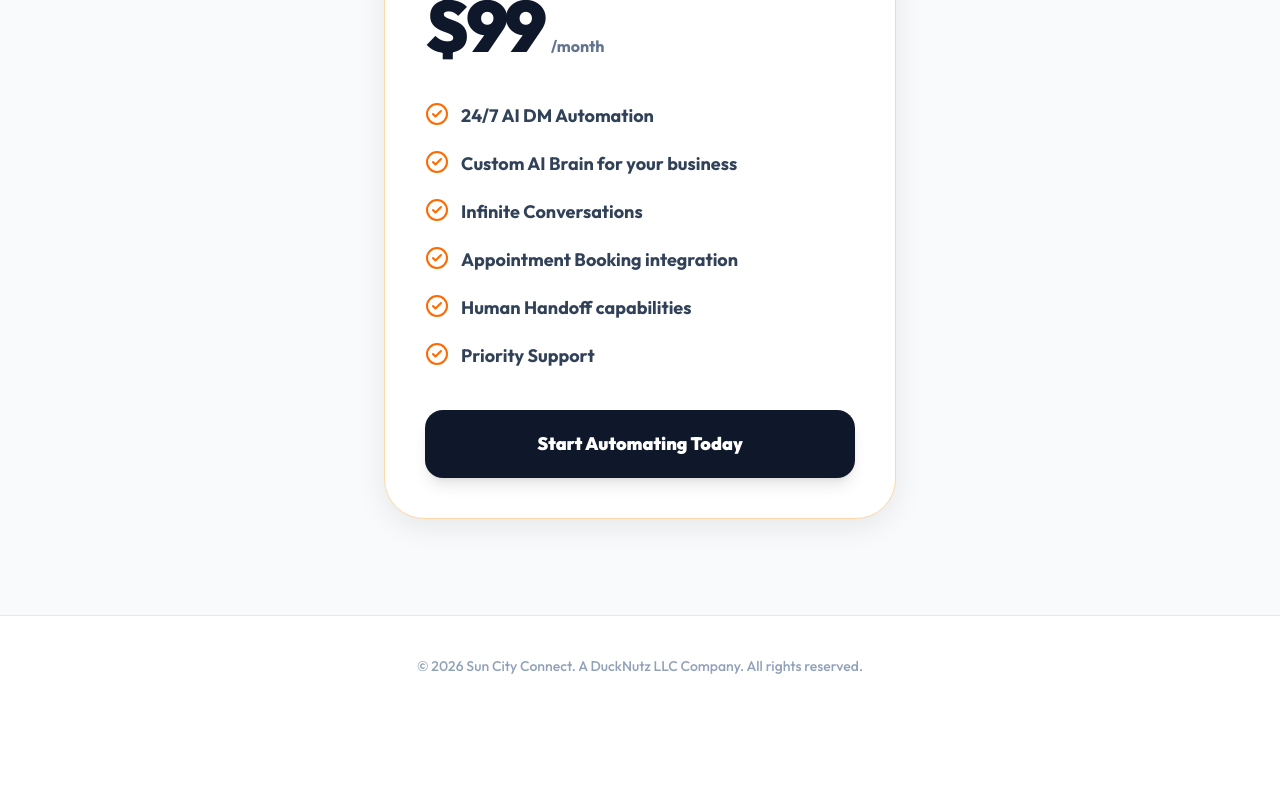
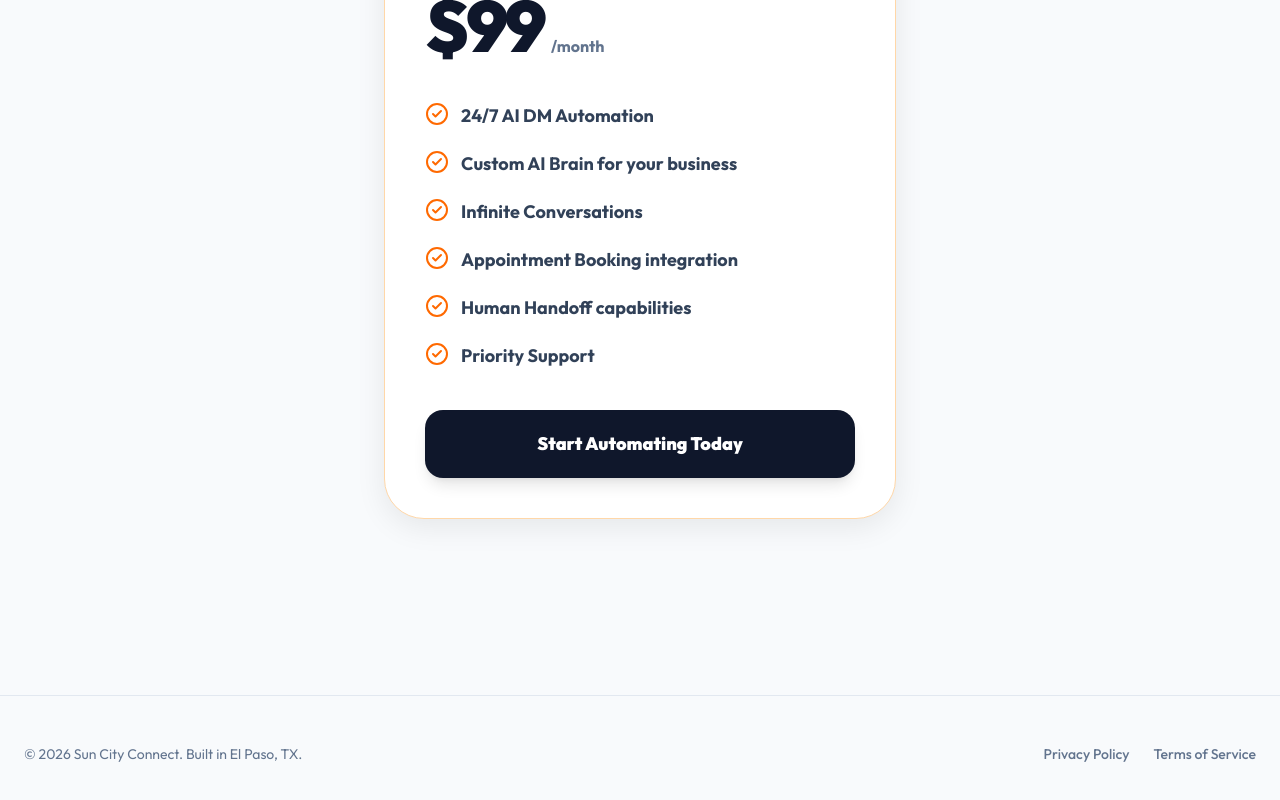
Before and after one commit to wesdavis/Suncity-Connect, a Next.js app: page / in a window 1280 px wide. Shown: the part 2502-3302 px from the top of the page. Before the commit the page ends 3218 px from the top, so only its background shows below. Built offline with nearby package versions, Linux system fonts and the light colour scheme.

Commit message:
adding privacy page

```diff
--- a/src/app/page.js
+++ b/src/app/page.js
@@ -218,8 +218,17 @@ export default function Home() {
       </section>
 
       {/* FOOTER */}
-      <footer className="py-10 border-t border-slate-200 bg-white text-center text-slate-400 font-medium text-sm">
-        <p>© 2026 Sun City Connect. A DuckNutz LLC Company. All rights reserved.</p>
+      <footer className="max-w-7xl mx-auto px-6 py-12 border-t border-slate-200 mt-20 flex flex-col md:flex-row items-center justify-between text-sm text-slate-500">
+        <p>© {new Date().getFullYear()} Sun City Connect. Built in El Paso, TX.</p>
+
+        <div className="flex items-center gap-6 mt-4 md:mt-0">
+          <a href="/privacy" className="hover:text-slate-900 font-medium transition-colors">
+            Privacy Policy
+          </a>
+          <a href="#" className="hover:text-slate-900 font-medium transition-colors">
+            Terms of Service
+          </a>
+        </div>
       </footer>
 
     </div>
```
